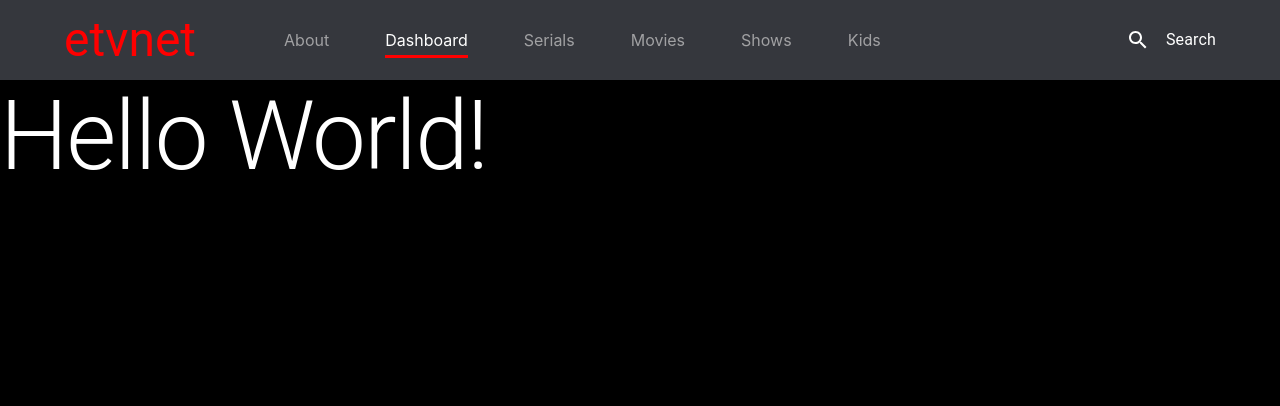
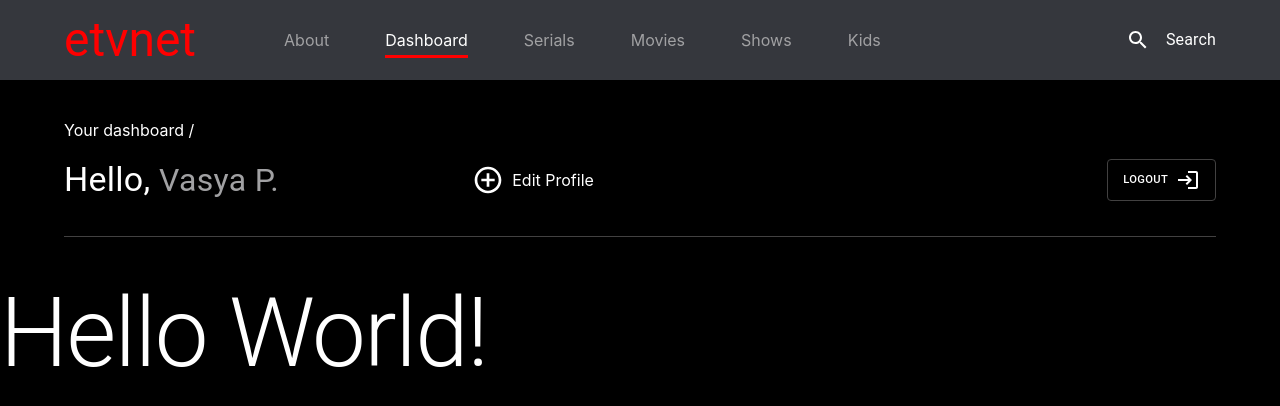
Before and after one commit to tatyanakarlen/matvil-asses, a Next.js app: page / in a window 1280 px wide. Shown: the top 406 px of the page. Built offline with nearby package versions, Linux system fonts and the light colour scheme.

Commit message:
nav panel finished

```diff
--- a/pages/index.js
+++ b/pages/index.js
@@ -1,6 +1,6 @@
 import { Container, Typography, Box } from '@mui/material';
-// import { theme } from '../utils/theme';
 import Nav from '../src/components/Nav';
+import Panel from '../src/components/Panel';
 
 export default function Home() {
   return (
@@ -13,6 +13,7 @@ export default function Home() {
       }}
     >
       <Nav />
+      <Panel />
       <Typography variant="h1" sx={{ color: 'white' }}>
         Hello World!
       </Typography>
--- /dev/null
+++ b/src/components/Panel.js
@@ -0,0 +1,71 @@
+import { Container, Typography, Box, Button, Divider } from '@mui/material';
+import LoginIcon from '@mui/icons-material/Login';
+import AddCircleOutlineIcon from '@mui/icons-material/AddCircleOutline';
+
+export default function Panel() {
+  return (
+    <>
+      <Box
+        sx={{
+          width: '100%',
+          color: 'text.white',
+          py: 5,
+          px: 8,
+        }}
+      >
+        <Box
+          sx={{
+            display: 'flex',
+            flexDirection: 'column',
+            pb: 4,
+            borderBottom: '1px solid rgb(66 65 65) ',
+          }}
+        >
+          <Typography variant="h7" sx={{ color: 'text.white' }}>
+            Your dashboard /
+          </Typography>
+          <Box
+            sx={{
+              display: 'flex',
+              alignItems: 'center',
+              justifyContent: 'space-between',
+              mt: 2,
+            }}
+          >
+            <Typography variant="h4">
+              Hello,{' '}
+              <Typography
+                sx={{ fontSize: '2rem', color: 'text.main' }}
+                component="span"
+              >
+                Vasya P.
+              </Typography>
+            </Typography>
+
+            <Box>
+              <Typography
+                variant="h7"
+                sx={{ mr: 40, display: 'flex', alignItems: 'center', gap: 1 }}
+              >
+                <AddCircleOutlineIcon sx={{ fontSize: '2rem' }} />
+                Edit Profile
+              </Typography>
+            </Box>
+            <Button
+              sx={{
+                py: 1,
+                fontSize: '0.7rem',
+                color: 'text.white',
+                border: '1px solid rgb(66 65 65)',
+              }}
+              variant="outlined"
+            >
+              Logout
+              <LoginIcon sx={{ ml: 1 }} />
+            </Button>
+          </Box>
+        </Box>
+      </Box>
+    </>
+  );
+}
```
